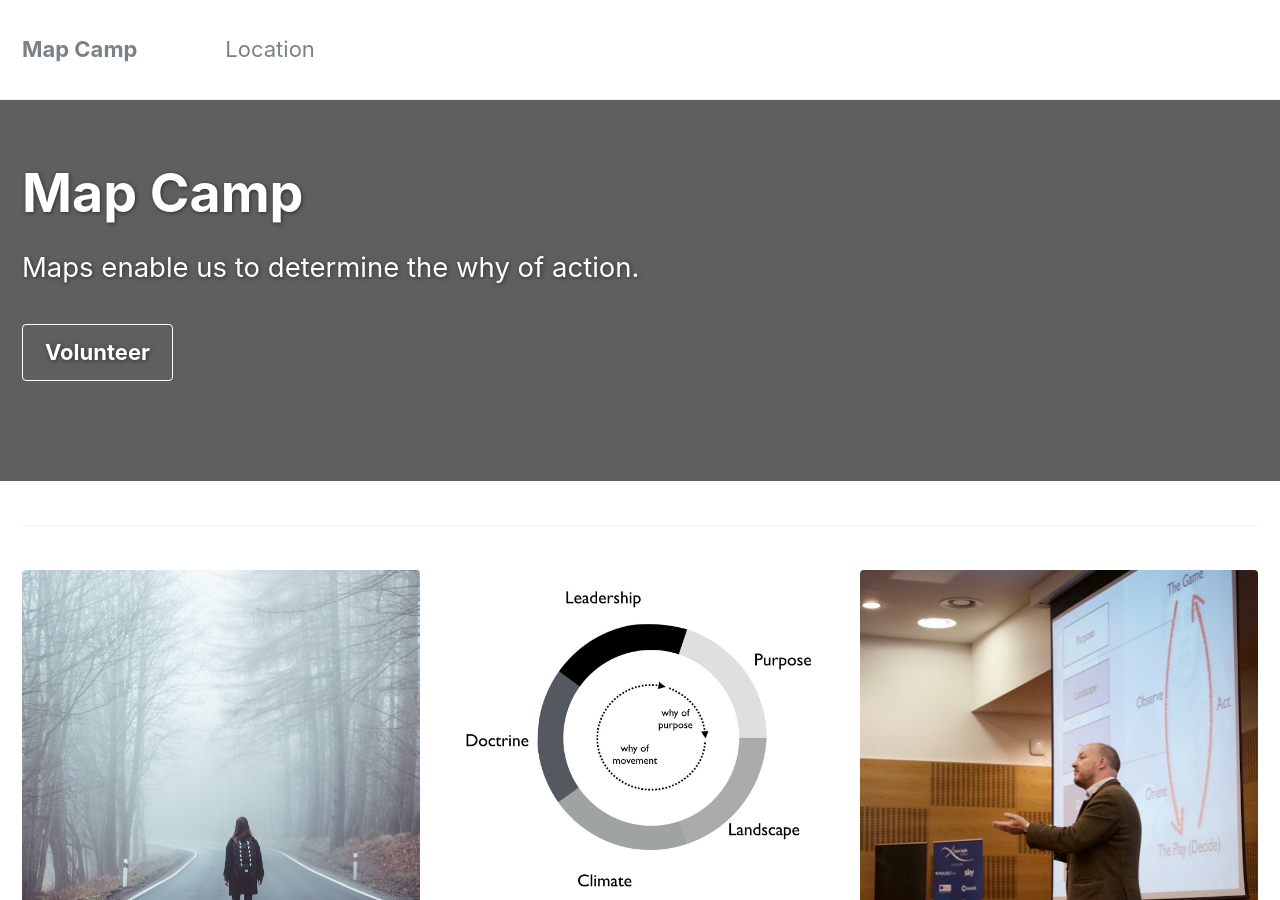
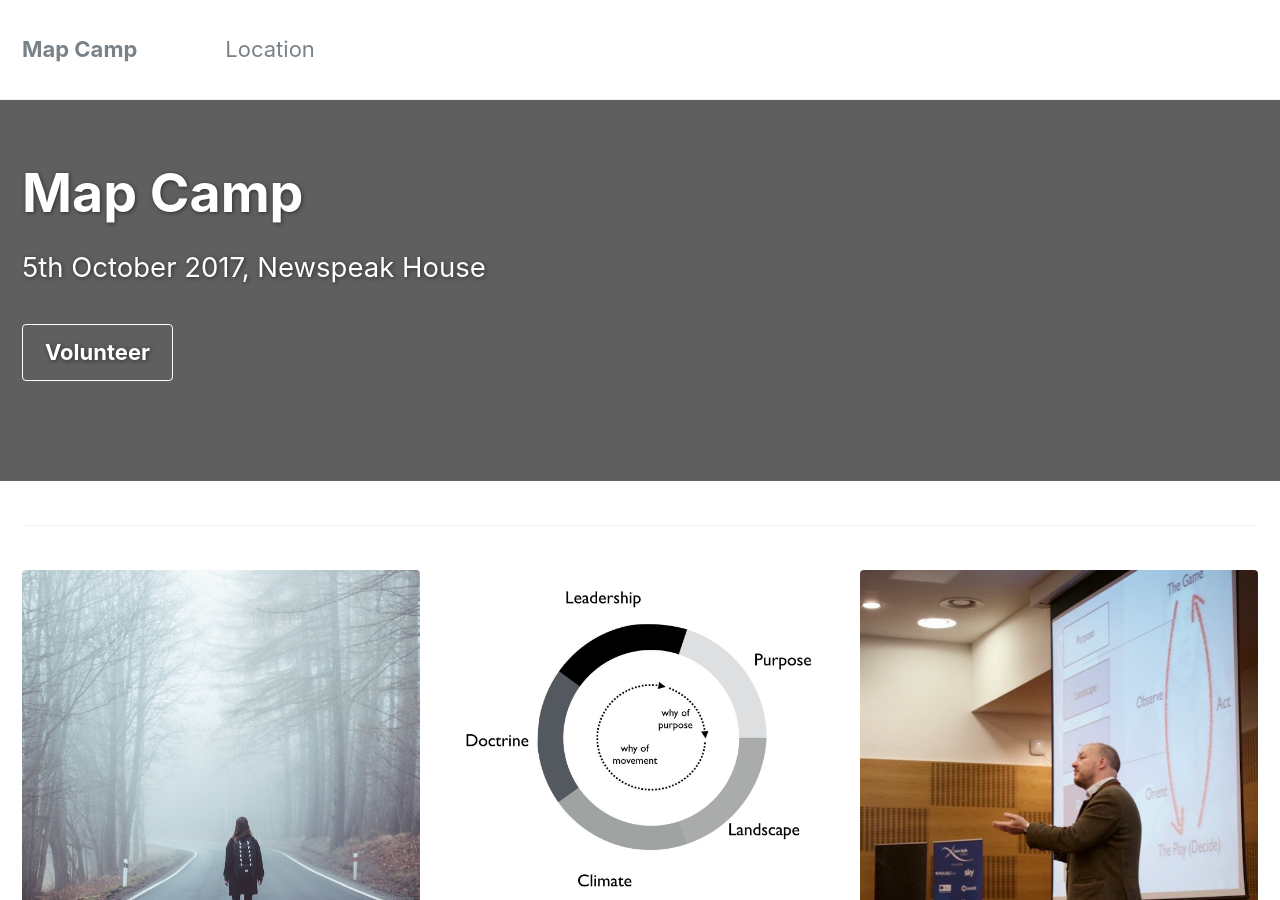
Before and after one commit to mapcampcommittee/mapcampcommittee.github.io, a Jekyll site: the page built from index.html, in a window 1280 px wide and 900 px high. Built offline with Jekyll 4.4.1, drawn with Linux system fonts in a browser that asks for light colours; the list of posts is cut into pages by our own code.

Commit message:
Header edits

```diff
--- a/index.html
+++ b/index.html
@@ -9,11 +9,13 @@ header:
   overlay_image: /assets/images/YellowstoneBackground.jpg
   cta_label: "Volunteer"
   cta_url: "http://volunteers.map-camp.com"
-excerpt: "Maps enable us to determine the why of action."
+excerpt: "5th October 2017, Newspeak House"
+#excerpt: "Maps enable us to determine the why of action."
 #excerpt: "Orienteering, Strategy, Mapping... join us for MapCamp 2017"
-#intro:
+intro:
 #  - excerpt: 'Given the importance of situational awareness e.g. mapping the environment and your opponent’s potential positions and movement - in any form of competitive engagement, then...
 #   where are the equivalent maps for business? '
+  excerpt: "Maps enable us to determine the why of action."
 feature_row:
   - image_path: assets/images/lost_in_fog.jpg
     alt: ""
```
